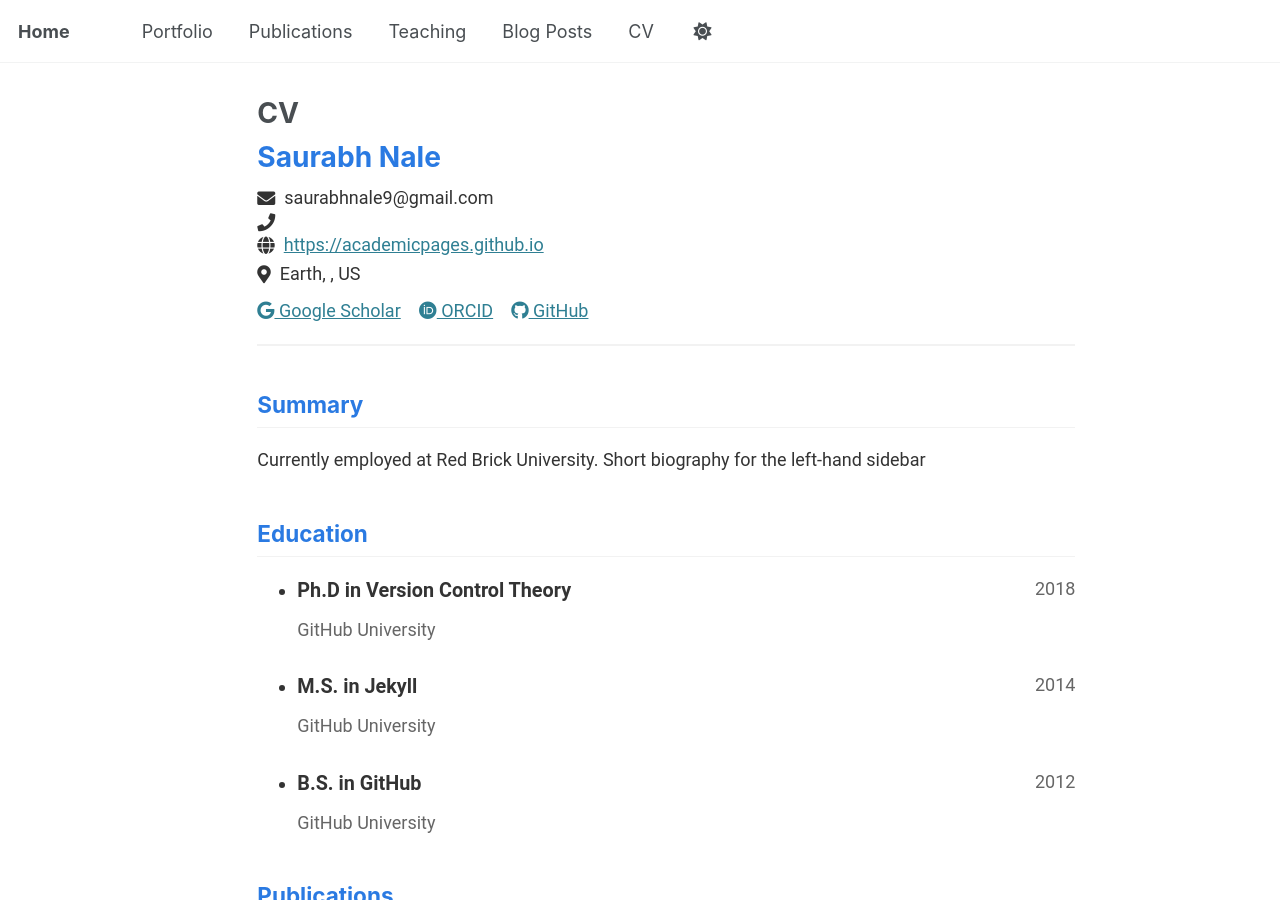
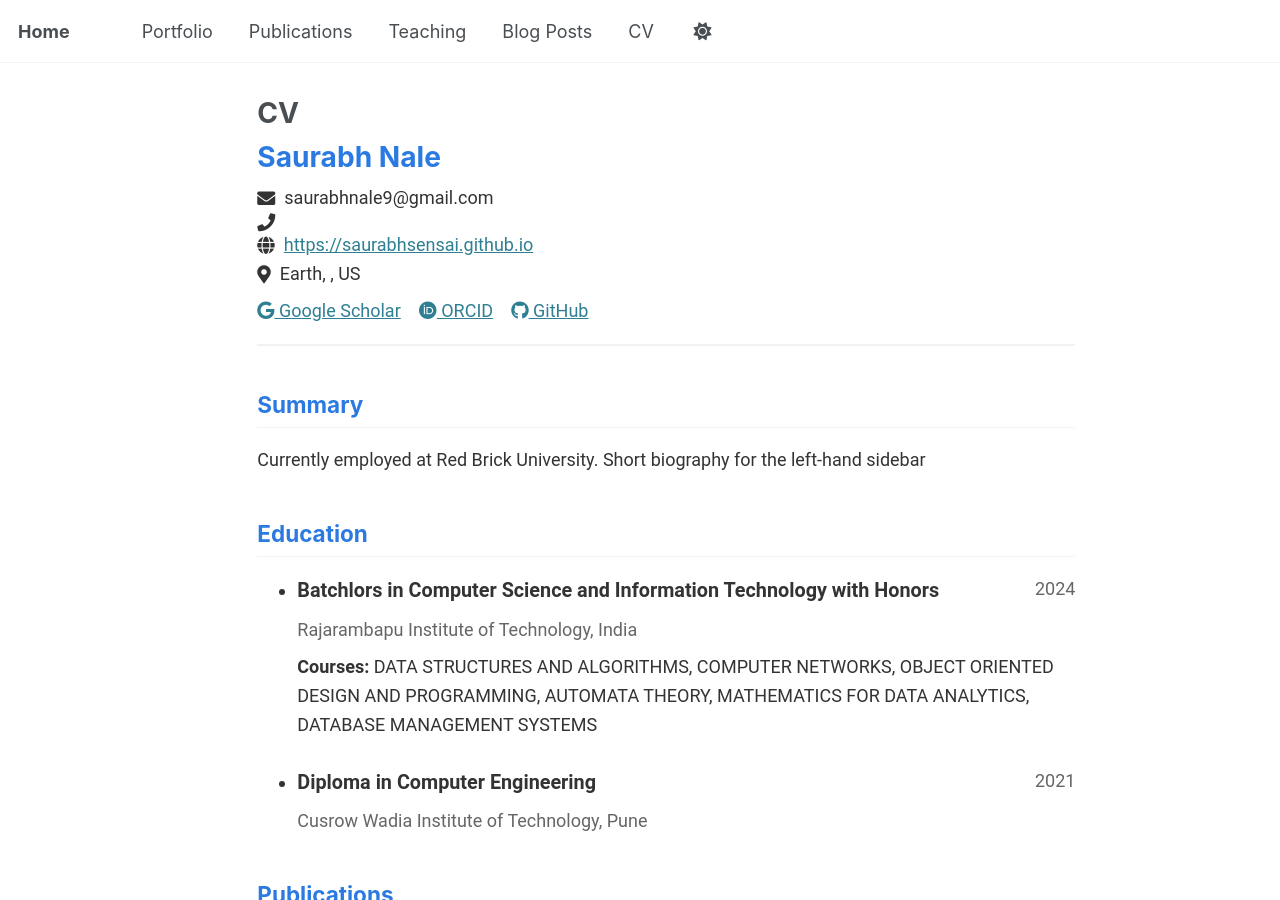
Before and after one commit to saurabhsensai/saurabhsensai.github.io, a Jekyll site: the page built from _pages/cv-json.md, in a window 1280 px wide and 900 px high. Built offline with Jekyll 4.4.1, drawn with Linux system fonts in a browser that asks for light colours.

Commit message:
Added CV

```diff
--- a/_data/cv.json
+++ b/_data/cv.json
@@ -3,7 +3,7 @@
     "name": "Saurabh Nale",
     "email": "saurabhnale9@gmail.com",
     "phone": "",
-    "website": "https://academicpages.github.io",
+    "website": "https://saurabhsensai.github.io",
     "summary": "Currently employed at Red Brick University. Short biography for the left-hand sidebar",
     "location": {
       "address": "",
@@ -16,46 +16,37 @@
       {
         "network": "Google Scholar",
         "username": "",
-        "url": "https://scholar.google.com/citations?user=PS_CX0AAAAAJ"
+        "url": "#"
       },
       {
         "network": "ORCID",
         "username": "",
-        "url": "http://orcid.org/yourorcidurl"
+        "url": "#"
       },
       {
         "network": "GitHub",
         "username": "academicpages",
-        "url": "https://github.com/academicpages"
+        "url": "#"
       }
     ]
   },
   "work": [],
   "education": [
     {
-      "institution": "GitHub University",
-      "area": "Ph.D in Version Control Theory",
+      "institution": "Rajarambapu Institute of Technology, India",
+      "area": "Batchlors in Computer Science and Information Technology with Honors",
       "studyType": "",
       "startDate": "",
-      "endDate": "2018",
+      "endDate": "2024",
       "gpa": null,
-      "courses": []
+      "courses": ["DATA STRUCTURES AND ALGORITHMS", "COMPUTER NETWORKS", "OBJECT ORIENTED DESIGN AND PROGRAMMING", "AUTOMATA THEORY", "MATHEMATICS FOR DATA ANALYTICS", "DATABASE MANAGEMENT SYSTEMS"]
     },
     {
-      "institution": "GitHub University",
-      "area": "M.S. in Jekyll",
+      "institution": "Cusrow Wadia Institute of Technology, Pune",
+      "area": "Diploma in Computer Engineering",
       "studyType": "",
       "startDate": "",
-      "endDate": "2014",
-      "gpa": null,
-      "courses": []
-    },
-    {
-      "institution": "GitHub University",
-      "area": "B.S. in GitHub",
-      "studyType": "",
-      "startDate": "",
-      "endDate": "2012",
+      "endDate": "2021",
       "gpa": null,
       "courses": []
     }
--- a/_pages/cv.md
+++ b/_pages/cv.md
@@ -11,21 +11,25 @@ redirect_from:
 
 Education
 ======
-* Ph.D in Version Control Theory, GitHub University, 2018 (expected)
-* M.S. in Jekyll, GitHub University, 2014
-* B.S. in GitHub, GitHub University, 2012
+* Batchlors in Computer Science and Information Technology with Honors, Rajarambapu Institute of Technology, India, 2024
+* Diploma in Computer Engineering, Cusrow Wadia Institute of Technology, Pune, 2021
 
 Work experience
 ======
-* Spring 2024: Academic Pages Collaborator
-  * GitHub University
-  * Duties includes: Updates and improvements to template
-  * Supervisor: The Users
+* Jan 2024 - Present: Data Scientist, Core AI
+  * Managing and analyzing medical data from the Alzheimer's Disease Neuroimaging Initiative (ADNI), including tabular records and 3D MRI scans.
+  * Preprocessing and refining data to uncover patterns for classifying different stages of Alzheimer's disease.
+  * Developing deep learning models and pipelines for efficient processing and integration of 3D imaging and tabular data.
+  * Supervisor: Dr. Sidharth Pancholi
 
-* Fall 2015: Research Assistant
-  * GitHub University
-  * Duties included: Merging pull requests
-  * Supervisor: Professor Hub
+* Jan 2024-July 2024: Research Assistant
+  * Rajarambapu Institute of Technology, India
+  * Collaborated with Dr. V. H. Kalmani on a research project focused on applying vision transformers for the segmentation
+of kidney blood vessels in HIP CT scans.
+  * Developed algorithms and scripts to generate 3D reconstructions of blood vessel networks from CT scan images, allowing
+for detailed anatomical study and quantitative analysis
+  * Developed a novel hybrid loss function for kidney blood vessel segmentation. Combined Log Cosh Dice loss and Binary
+    Cross Entropy. Achieved state-of-the-art performance with Dice coefficient of 0.9308.
 
 * Summer 2015: Research Assistant
   * GitHub University
```
